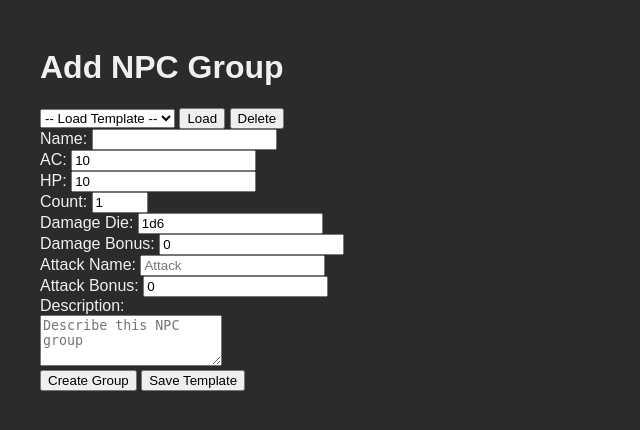
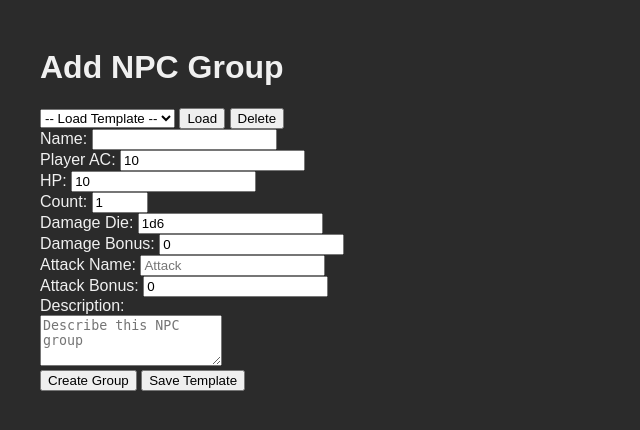
Before and after one commit to MrDMurray/bigbattle, a Flask app: page /add_group in a window 1280 px wide. Shown: the top 430 px of the page, without its empty margins (0-640 px from the left). Run offline with Flask 3, Linux system fonts and the light colour scheme; data comes from the database, SQL or seed files in the repository.

Commit message:
Add event separation lines and rename AC label

```diff
--- a/static/js/script.js
+++ b/static/js/script.js
@@ -64,6 +64,9 @@ document.querySelectorAll('.attack-form').forEach(form => {
         if (Array.isArray(data.logs)) {
           data.logs.forEach(l => addLog(l));
         }
+
+        // Separator between events
+        addLog('----------');
       });
   });
 });
@@ -137,6 +140,7 @@ document.querySelectorAll('#dice-buttons .dice-btn').forEach(btn => {
     const original = btn.textContent;
     btn.textContent = roll;
     addLog(`d${sides} roll: ${roll}`);
+    addLog('----------');
     setTimeout(() => {
       btn.textContent = original;
     }, 10000);
--- a/templates/add_group.html
+++ b/templates/add_group.html
@@ -21,7 +21,7 @@
     </div>
     <form id="group-form" action="{{ url_for('add_group') }}" method="post">
       <label>Name: <input type="text" name="name" required></label><br>
-      <label>AC: <input type="number" name="ac" value="10" required></label><br>
+      <label>Player AC: <input type="number" name="ac" value="10" required></label><br>
       <label>HP: <input type="number" name="hp" value="10" required></label><br>
       <label>Count: <input type="number" name="count" value="1" min="1" max="25" required></label><br>
       <label>Damage Die: <input type="text" name="damage_die" value="1d6"></label><br>
```
